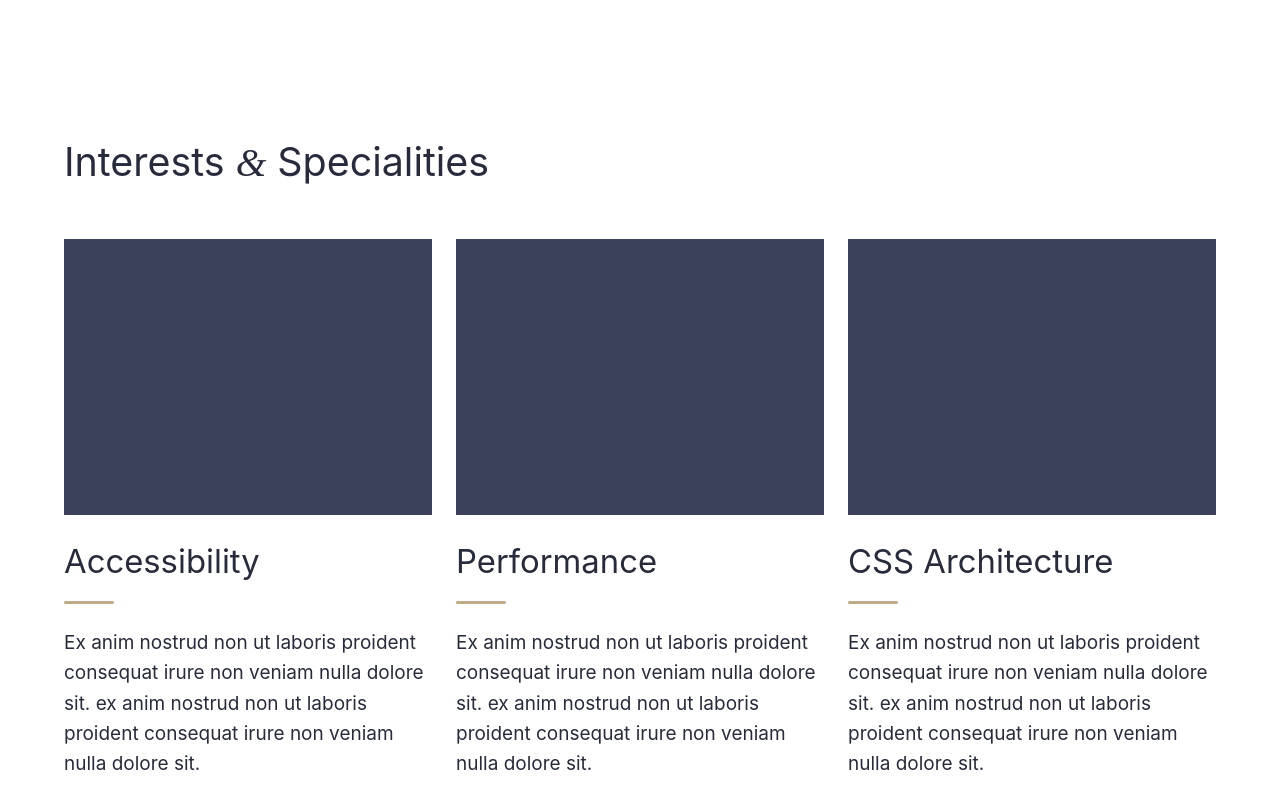
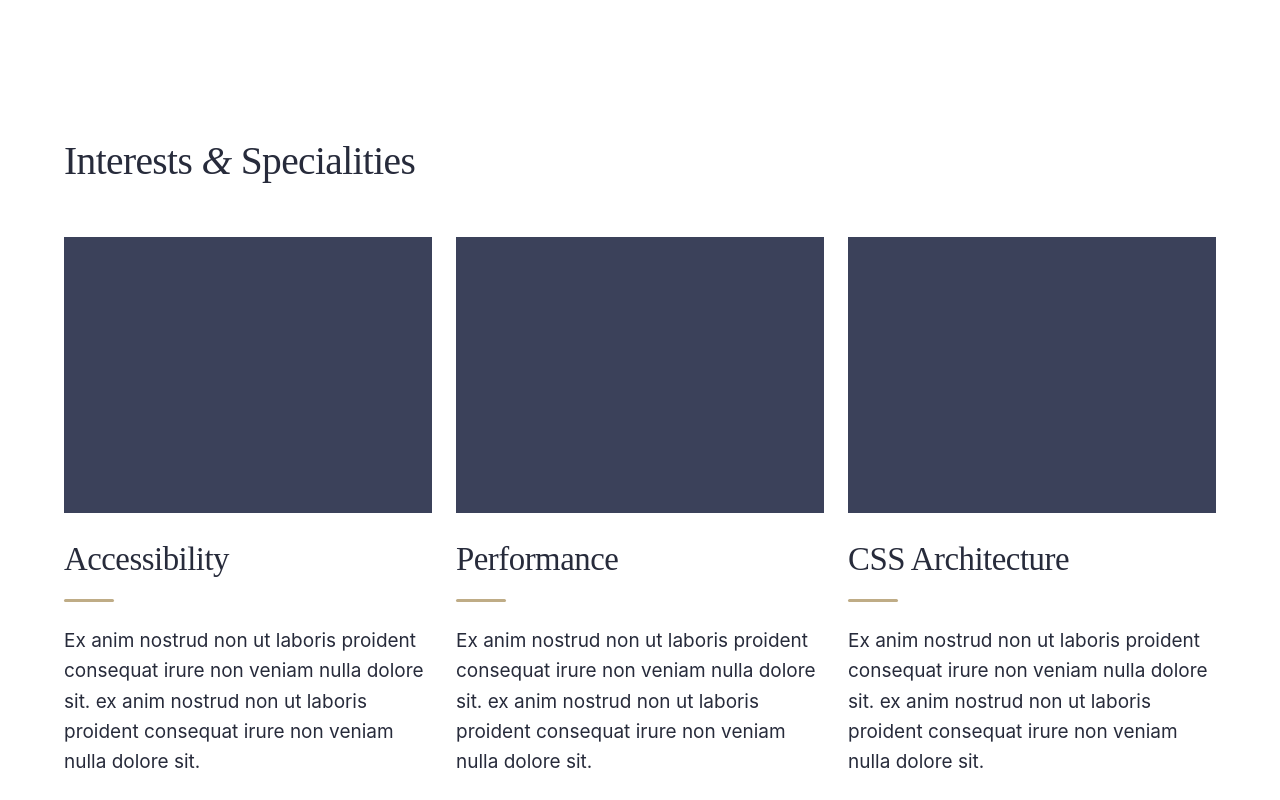
Before and after one commit to reecelucas/reecelucas.com, an Eleventy site: page src/views/index.njk in a window 1280 px wide. Shown: the part 1340-2140 px from the top of the page. Built offline with nearby package versions, Linux system fonts and the light colour scheme; Eleventy itself is replaced by a stand-in of ours; files that its build step writes are made by us from their sources; no server answers.

Commit message:
Tweaks Serif font loading to minimise reflow

```diff
--- a/src/styles/elements/_elements.headings.scss
+++ b/src/styles/elements/_elements.headings.scss
@@ -2,12 +2,20 @@
    #HEADINGS
    ========================================================================== */
 
+/**
+ * 1. Adjust the letter spacing of Baskerville to bring it closer to that
+ *    of EB Garamond, minimising reflow when the web font loads.
+ */
+
 h1, h2, h3, h4, h5, h6 {
+  font-family: $font-fallback-serif;
   font-weight: 400;
   line-height: 1.25;
+  letter-spacing: -0.015em; /* [1] */
 
   .fonts-loaded & {
     font-family: $font-serif;
+    letter-spacing: initial;
   }
 
 	@include tablet {
--- a/src/styles/elements/_elements.page.scss
+++ b/src/styles/elements/_elements.page.scss
@@ -16,7 +16,7 @@
 
 html {
 	color: $colour-2;
-	font-family: $font-fallback;
+	font-family: $font-fallback-sans;
 	font-size: $base-font-size; /* [1] */
 	line-height: $base-line-height; /* [1] */
 	min-height: 100%; /* [2] */
--- a/src/styles/settings/_settings.typography.scss
+++ b/src/styles/settings/_settings.typography.scss
@@ -33,9 +33,10 @@
 }
 
 // Fallback to system font stack.
-$font-fallback: -apple-system, BlinkMacSystemFont, "Segoe UI", Roboto, Helvetica, Arial, sans-serif, "Apple Color Emoji", "Segoe UI Emoji", "Segoe UI Symbol" !default;
+$font-fallback-sans: -apple-system, BlinkMacSystemFont, "Segoe UI", Roboto, Helvetica, Arial, sans-serif, "Apple Color Emoji", "Segoe UI Emoji", "Segoe UI Symbol" !default;
+$font-fallback-serif: Baskerville, serif !default;
 $font-sans: "Nunito", Helvetica, sans-serif !default;
-$font-serif: "EB Garamond", Baskerville, serif !default;
+$font-serif: "EB Garamond", $font-fallback-serif;
 
 
 /* Typographic scale
```
